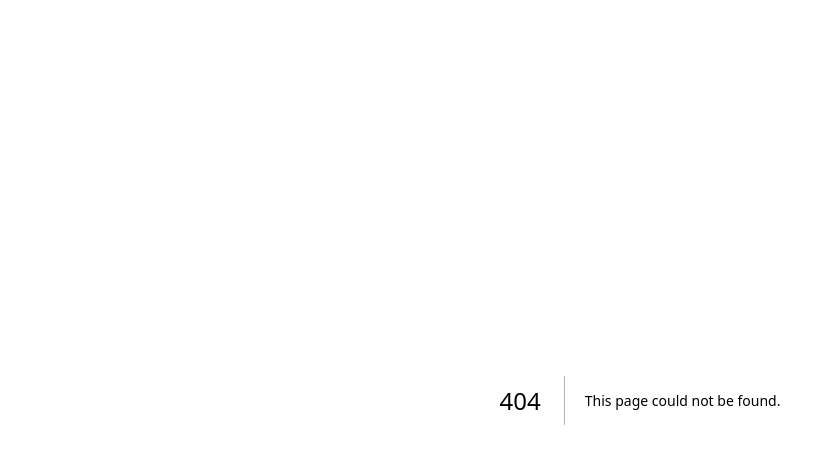
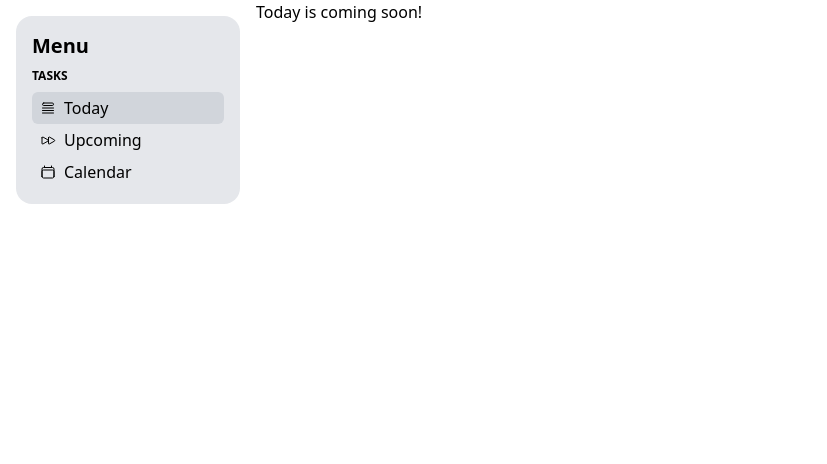
Before and after one commit to norbusonam/taskbrew, a Next.js app: page /today in a window 1280 px wide. Before the commit this address had no page. Shown: the top 464 px of the page, without its empty margins (0-827 px from the left). Built offline with nearby package versions, Linux system fonts and the light colour scheme.

Commit message:
app layout w/ boiler plate pages

```diff
--- /dev/null
+++ b/app/(app)/calendar/page.tsx
@@ -0,0 +1,3 @@
+export default function Page() {
+  return <div>Calendar is coming soon!</div>;
+}
--- /dev/null
+++ b/app/(app)/layout.tsx
@@ -0,0 +1,99 @@
+"use client";
+
+import Link from "next/link";
+import { usePathname } from "next/navigation";
+
+const ROUTES = [
+  {
+    name: "Today",
+    path: "/today",
+    icon: (
+      <svg
+        xmlns="http://www.w3.org/2000/svg"
+        fill="none"
+        viewBox="0 0 24 24"
+        strokeWidth={1.5}
+        stroke="currentColor"
+        className="w-4 h-4"
+      >
+        <path
+          strokeLinecap="round"
+          strokeLinejoin="round"
+          d="M3.75 12h16.5m-16.5 3.75h16.5M3.75 19.5h16.5M5.625 4.5h12.75a1.875 1.875 0 010 3.75H5.625a1.875 1.875 0 010-3.75z"
+        />
+      </svg>
+    ),
+  },
+  {
+    name: "Upcoming",
+    path: "/upcoming",
+    icon: (
+      <svg
+        xmlns="http://www.w3.org/2000/svg"
+        fill="none"
+        viewBox="0 0 24 24"
+        strokeWidth={1.5}
+        stroke="currentColor"
+        className="w-4 h-4"
+      >
+        <path
+          strokeLinecap="round"
+          strokeLinejoin="round"
+          d="M3 8.688c0-.864.933-1.405 1.683-.977l7.108 4.062a1.125 1.125 0 010 1.953l-7.108 4.062A1.125 1.125 0 013 16.81V8.688zM12.75 8.688c0-.864.933-1.405 1.683-.977l7.108 4.062a1.125 1.125 0 010 1.953l-7.108 4.062a1.125 1.125 0 01-1.683-.977V8.688z"
+        />
+      </svg>
+    ),
+  },
+  {
+    name: "Calendar",
+    path: "/calendar",
+    icon: (
+      <svg
+        xmlns="http://www.w3.org/2000/svg"
+        fill="none"
+        viewBox="0 0 24 24"
+        strokeWidth={1.5}
+        stroke="currentColor"
+        className="w-4 h-4"
+      >
+        <path
+          strokeLinecap="round"
+          strokeLinejoin="round"
+          d="M6.75 3v2.25M17.25 3v2.25M3 18.75V7.5a2.25 2.25 0 012.25-2.25h13.5A2.25 2.25 0 0121 7.5v11.25m-18 0A2.25 2.25 0 005.25 21h13.5A2.25 2.25 0 0021 18.75m-18 0v-7.5A2.25 2.25 0 015.25 9h13.5A2.25 2.25 0 0121 11.25v7.5"
+        />
+      </svg>
+    ),
+  },
+];
+
+export default function Layout({ children }: { children: React.ReactNode }) {
+  const pathname = usePathname();
+
+  return (
+    <div className="flex">
+      {/* sidebar */}
+      <div className="w-56 bg-gray-200 rounded-2xl m-4 p-4">
+        <h2 className="text-xl font-bold">Menu</h2>
+        <h4 className="text-xs font-bold py-2">TASKS</h4>
+        <ul className="font-light">
+          {ROUTES.map((route) => (
+            <li key={route.path}>
+              <Link
+                className={`hover:bg-gray-300 transition-colors rounded-md py-1 px-2 active:bg-gray-400 flex flex-row gap-2 items-center ${
+                  pathname === route.path && "bg-gray-300"
+                }`}
+                href={route.path}
+              >
+                {route.icon}
+                <p>{route.name}</p>
+              </Link>
+            </li>
+          ))}
+        </ul>
+      </div>
+
+      {/* page */}
+      {children}
+    </div>
+  );
+}
--- /dev/null
+++ b/app/(app)/today/page.tsx
@@ -0,0 +1,3 @@
+export default function Page() {
+  return <div>Today is coming soon!</div>;
+}
--- /dev/null
+++ b/app/(app)/upcoming/page.tsx
@@ -0,0 +1,3 @@
+export default function Page() {
+  return <div>Upcoming is coming soon!</div>;
+}
```
